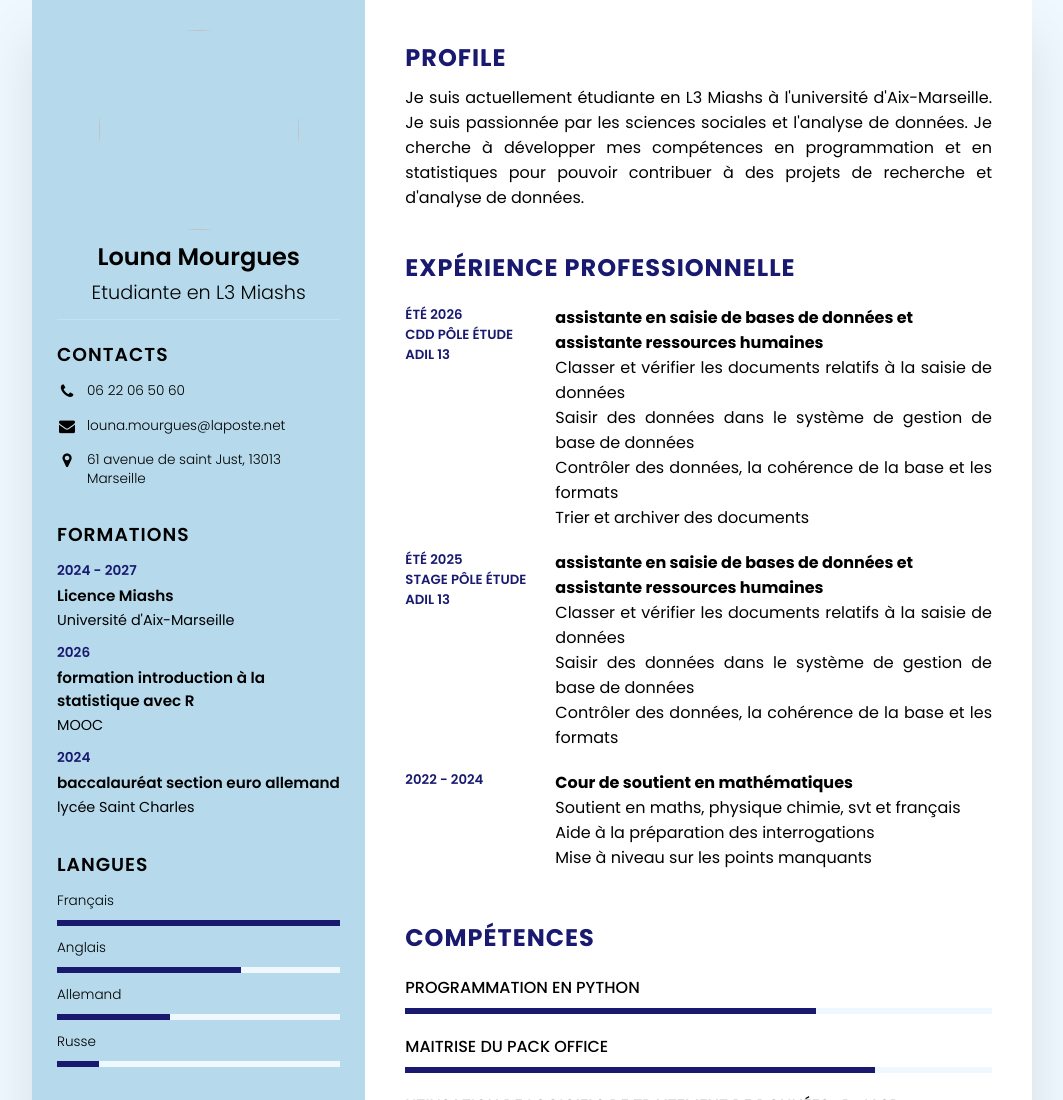
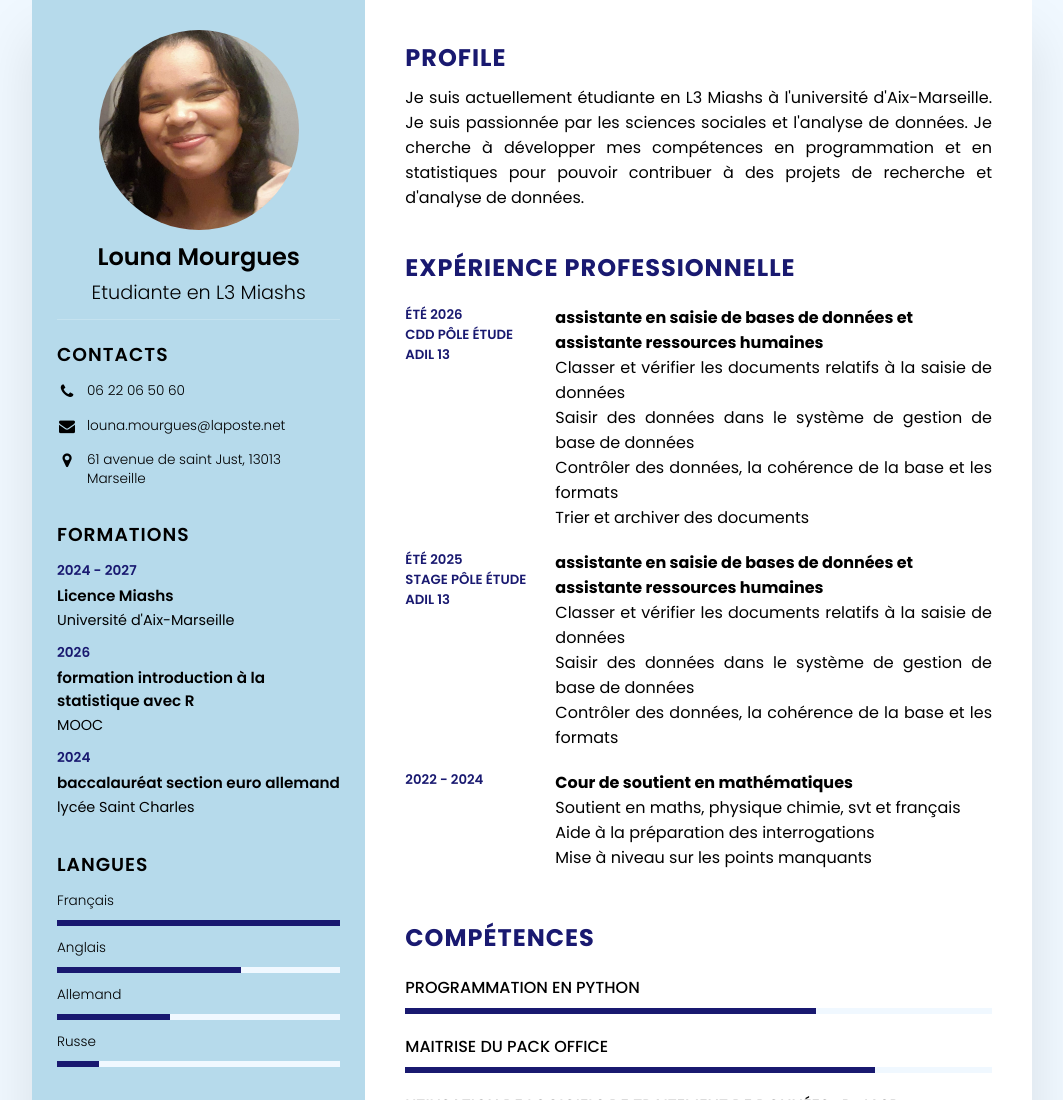
Before and after one commit to Louna-Mourgues/mon-cv, a plain HTML site: page index.html in a window 1280 px wide. Shown: the top 1100 px of the page, without its empty margins (108-1171 px from the left). Drawn offline with Linux system fonts and the light colour scheme.

Commit message:
index.html

```diff
--- a/index.html
+++ b/index.html
@@ -12,7 +12,7 @@
         <div class="left-side">
             <div class="profileTexte">
                 <div class="ImgBx">
-                    <img src="images/photo.jpg">
+                    <img src="photo.jpg">
                 </div>
                 <h2>Louna Mourgues <br> <span> Etudiante en L3 Miashs</span></h2>
             </div>
```
